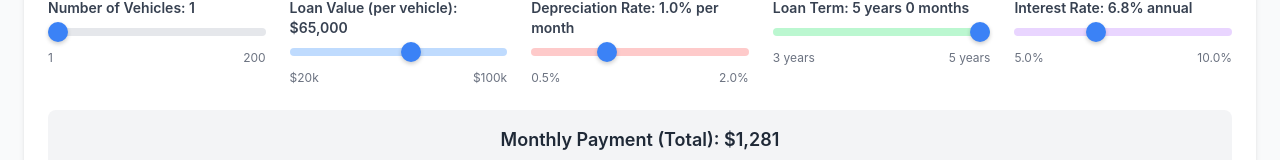
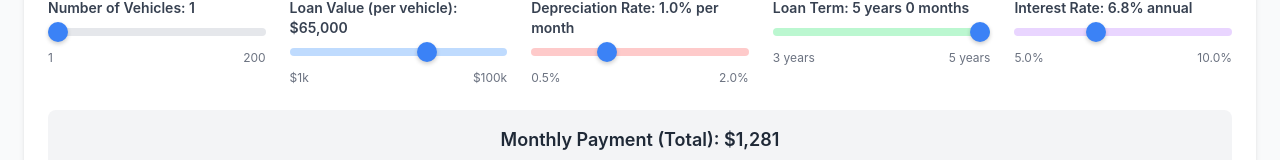
Before and after one commit to sharkyl/vehicle-depreciation, a React (Create React App) app: page / in a window 1280 px wide. Shown: the part 120-280 px from the top of the page. Built offline with nearby package versions, Linux system fonts and the light colour scheme.

Commit message:
graphical edits

```diff
--- a/src/App.js
+++ b/src/App.js
@@ -195,7 +195,7 @@ const VehicleDepreciationApp = () => {
                         </label>
                         <input
                             type="range"
-                            min="20000"
+                            min="1000"
                             max="100000"
                             step="1000"
                             value={loanValue}
@@ -203,7 +203,7 @@ const VehicleDepreciationApp = () => {
                             className="w-full h-2 bg-blue-200 rounded-lg appearance-none cursor-pointer slider"
                         />
                         <div className="flex justify-between text-xs text-gray-500">
-                            <span>$20k</span>
+                            <span>$1k</span>
                             <span>$100k</span>
                         </div>
                     </div>
```
